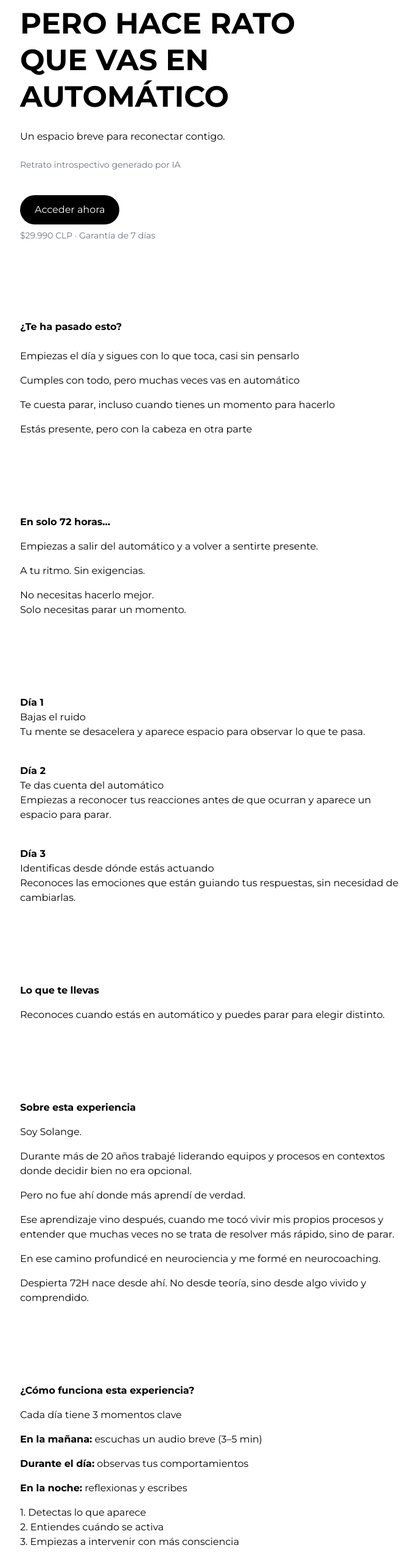
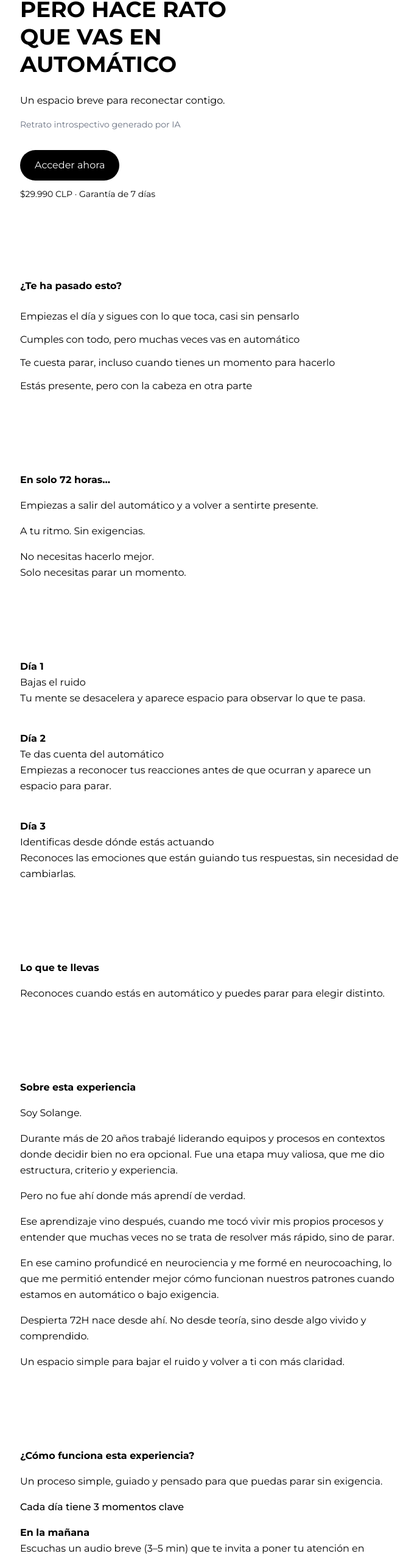
Before and after one commit to cursossolange/despierta-72h, a React (Vite) app: page / in a window 1280 px wide. Shown: the part 160-2716 px from the top of the page at 61% size, without its empty margins (295-980 px from the left). Built offline with nearby package versions, Linux system fonts and the light colour scheme.

Commit message:
Refactor text and structure in LandingPage.tsx
Updated text content and formatting in LandingPage component.

```diff
--- a/src/components/LandingPage.tsx
+++ b/src/components/LandingPage.tsx
@@ -9,35 +9,35 @@ export default function LandingPage({ onPurchase }: Props) {
   };
 
   return (
-    <div className="bg-white text-black font-sans">
+    <div className="bg-white text-black font-sans leading-relaxed">
 
       {/* HERO */}
       <section className="px-6 py-16 max-w-2xl mx-auto">
-        <p className="text-sm tracking-widest mb-6">Despierta 72H</p>
+        <p className="text-sm mb-6">Despierta 72H</p>
 
-        <h1 className="text-4xl md:text-5xl font-bold leading-tight mb-6">
+        <h1 className="text-4xl font-bold leading-tight mb-6">
           ESTÁS FUNCIONANDO…<br />
           PERO HACE RATO<br />
           QUE VAS EN<br />
           AUTOMÁTICO
         </h1>
 
-        <p className="mb-6">
+        <p className="mb-4">
           Un espacio breve para reconectar contigo.
         </p>
 
-        <p className="text-sm text-gray-500 mb-10">
+        <p className="text-sm text-gray-500 mb-8">
           Retrato introspectivo generado por IA
         </p>
 
         <button
           onClick={handlePurchase}
-          className="bg-black text-white px-6 py-3 rounded-full mb-2"
+          className="bg-black text-white px-6 py-3 rounded-full"
         >
           Acceder ahora
         </button>
 
-        <p className="text-sm text-gray-500">
+        <p className="text-sm mt-3">
           $29.990 CLP · Garantía de 7 días
         </p>
       </section>
@@ -46,7 +46,7 @@ export default function LandingPage({ onPurchase }: Props) {
       <section className="px-6 py-16 max-w-2xl mx-auto">
         <h2 className="font-bold mb-6">¿Te ha pasado esto?</h2>
 
-        <ul className="space-y-4">
+        <ul className="space-y-3">
           <li>Empiezas el día y sigues con lo que toca, casi sin pensarlo</li>
           <li>Cumples con todo, pero muchas veces vas en automático</li>
           <li>Te cuesta parar, incluso cuando tienes un momento para hacerlo</li>
@@ -62,7 +62,9 @@ export default function LandingPage({ onPurchase }: Props) {
           Empiezas a salir del automático y a volver a sentirte presente.
         </p>
 
-        <p className="mb-4">A tu ritmo. Sin exigencias.</p>
+        <p className="mb-4">
+          A tu ritmo. Sin exigencias.
+        </p>
 
         <p>
           No necesitas hacerlo mejor.<br />
@@ -70,7 +72,7 @@ export default function LandingPage({ onPurchase }: Props) {
         </p>
       </section>
 
-      {/* DIAS */}
+      {/* DÍAS */}
       <section className="px-6 py-16 max-w-2xl mx-auto space-y-10">
         <div>
           <p className="font-bold">Día 1</p>
@@ -100,14 +102,14 @@ export default function LandingPage({ onPurchase }: Props) {
         </p>
       </section>
 
-      {/* SOBRE TI */}
+      {/* SOBRE */}
       <section className="px-6 py-16 max-w-2xl mx-auto space-y-4">
         <h2 className="font-bold">Sobre esta experiencia</h2>
 
         <p>Soy Solange.</p>
 
         <p>
-          Durante más de 20 años trabajé liderando equipos y procesos en contextos donde decidir bien no era opcional.
+          Durante más de 20 años trabajé liderando equipos y procesos en contextos donde decidir bien no era opcional. Fue una etapa muy valiosa, que me dio estructura, criterio y experiencia.
         </p>
 
         <p>
@@ -119,35 +121,56 @@ export default function LandingPage({ onPurchase }: Props) {
         </p>
 
         <p>
-          En ese camino profundicé en neurociencia y me formé en neurocoaching.
+          En ese camino profundicé en neurociencia y me formé en neurocoaching, lo que me permitió entender mejor cómo funcionan nuestros patrones cuando estamos en automático o bajo exigencia.
         </p>
 
         <p>
           Despierta 72H nace desde ahí. No desde teoría, sino desde algo vivido y comprendido.
         </p>
+
+        <p>
+          Un espacio simple para bajar el ruido y volver a ti con más claridad.
+        </p>
       </section>
 
-      {/* COMO FUNCIONA */}
+      {/* CÓMO FUNCIONA */}
       <section className="px-6 py-16 max-w-2xl mx-auto space-y-4">
         <h2 className="font-bold">¿Cómo funciona esta experiencia?</h2>
 
         <p>
-          Cada día tiene 3 momentos clave
+          Un proceso simple, guiado y pensado para que puedas parar sin exigencia.
         </p>
 
-        <p><strong>En la mañana:</strong> escuchas un audio breve (3–5 min)</p>
-        <p><strong>Durante el día:</strong> observas tus comportamientos</p>
-        <p><strong>En la noche:</strong> reflexionas y escribes</p>
+        <p className="mt-4 font-medium">Cada día tiene 3 momentos clave</p>
+
+        <p><strong>En la mañana</strong><br />
+        Escuchas un audio breve (3–5 min) que te invita a poner tu atención en situaciones específicas.</p>
+
+        <p>No lo analizas. Solo observas.</p>
+
+        <p><strong>Durante el día</strong><br />
+        Empiezas a observar tus comportamientos frente a esas situaciones.</p>
+
+        <p>Cuándo aparecen, qué los gatilla y cómo reaccionas.</p>
+
+        <p><strong>En la noche</strong><br />
+        Reflexionas y escribes en tu cuaderno.</p>
+
+        <p>
+          El escribir te permite ordenar lo que viviste y transformar la experiencia en aprendizaje.
+        </p>
 
         <p className="mt-4">
-          1. Detectas lo que aparece<br />
-          2. Entiendes cuándo se activa<br />
-          3. Empiezas a intervenir con más consciencia
+          1<br />
+          Detectas lo que aparece<br />
+          2<br />
+          Entiendes cuándo se activa<br />
+          3<br />
+          Y empiezas a intervenir con más consciencia
         </p>
-      </section>
 
-      {/* GARANTIA */}
-      <section className="px-6 py-16 max-w-2xl mx-auto text-center">
+        <p className="mt-4 font-medium">No necesitas hacerlo perfecto</p>
+
         <p>
           Si en 7 días no estás conforme, te hacemos devolución completa.
         </p>
@@ -158,7 +181,12 @@ export default function LandingPage({ onPurchase }: Props) {
         <h2 className="font-bold mb-4">Bonus</h2>
 
         <p>
-          7 señales de que estás en automático y cómo salir de ahí.
+          7 señales de que estás en automático<br />
+          y cómo salir de ahí
+        </p>
+
+        <p className="mt-4">
+          Una guía breve para reconocer cuándo estás en automático y tener un punto claro para volver a ti cuando lo necesites.
         </p>
 
         <p className="mt-4">
@@ -179,8 +207,9 @@ export default function LandingPage({ onPurchase }: Props) {
           Pago seguro · Garantía total
         </p>
 
-        <p className="text-xs mt-6">
-          Despierta 72H © 2026
+        <p className="text-xs mt-8">
+          Despierta 72H<br />
+          © 2026 Despierta 72
         </p>
       </section>
 
```
